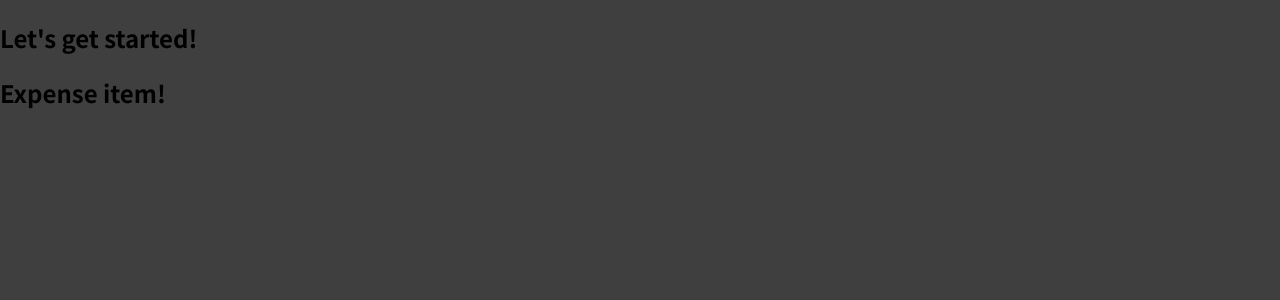
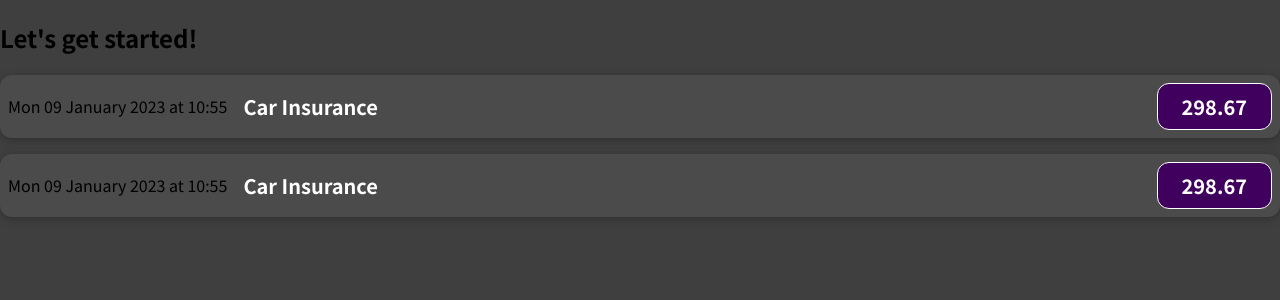
Before and after one commit to tsakP/react-complete-guide, a JavaScript app: page / in a window 1280 px wide. Shown: the top 300 px of the page. Built offline with nearby package versions, Linux system fonts and the light colour scheme.

Commit message:
Styling and Dynamic Data
- Adding Basic CSS styling
- Outputting Dynamic Data & Working with Expressions in JSX

```diff
--- a/src/App.js
+++ b/src/App.js
@@ -5,6 +5,7 @@
     <div>
       <h2>Let's get started!</h2>
       <ExpenseItem></ExpenseItem>
+      <ExpenseItem></ExpenseItem>
     </div>
   );
 }
--- /dev/null
+++ b/src/components/ExpenseItem.css
@@ -0,0 +1,56 @@
+.expense-item {
+  display: flex;
+  justify-content: space-between;
+  align-items: center;
+  box-shadow: 0 2px 8px rgba(0, 0, 0, 0.25);
+  padding: 0.5rem;
+  margin: 1rem 0;
+  border-radius: 12px;
+  background-color: #4b4b4b;
+}
+
+.expense-item__description {
+  display: flex;
+  flex-direction: column;
+  gap: 1rem;
+  align-items: flex-end;
+  flex-flow: column-reverse;
+  justify-content: flex-start;
+  flex: 1;
+}
+
+.expense-item h2 {
+  color: #3a3a3a;
+  font-size: 1rem;
+  flex: 1;
+  margin: 0 1rem;
+  color: white;
+}
+
+.expense-item__price {
+  font-size: 1rem;
+  font-weight: bold;
+  color: white;
+  background-color: #40005d;
+  border: 1px solid white;
+  padding: 0.5rem;
+  border-radius: 12px;
+}
+
+@media (min-width: 580px) {
+  .expense-item__description {
+    flex-direction: row;
+    align-items: center;
+    justify-content: flex-start;
+    flex: 1;
+  }
+
+  .expense-item__description h2 {
+    font-size: 1.25rem;
+  }
+
+  .expense-item__price {
+    font-size: 1.25rem;
+    padding: 0.5rem 1.5rem;
+  }
+}
--- a/src/components/ExpenseItem.js
+++ b/src/components/ExpenseItem.js
@@ -1,5 +1,27 @@
+import './ExpenseItem.css';
+
 function ExpenseItem() {
-   return <h2>Expense item!</h2>
+   const expenseDate = new Date();
+   const options = {
+      hour: 'numeric',
+      minute: 'numeric',
+      day: '2-digit',
+      month: 'long',
+      year: 'numeric',
+      weekday: 'short' // optional values: long/short/narrow
+   }
+   const expenseTitle = 'Car Insurance';
+   const expenseAmount = 298.67;
+
+   return (
+      <div className='expense-item'>
+         <div>{Intl.DateTimeFormat('en-UK', options).format(expenseDate)}</div>
+         <div className='expense-item__description'>
+            <h2>{expenseTitle}</h2>
+            <div className='expense-item__price'>{expenseAmount}</div>
+         </div>
+      </div>
+   );
 }
 
 export default ExpenseItem;
```
